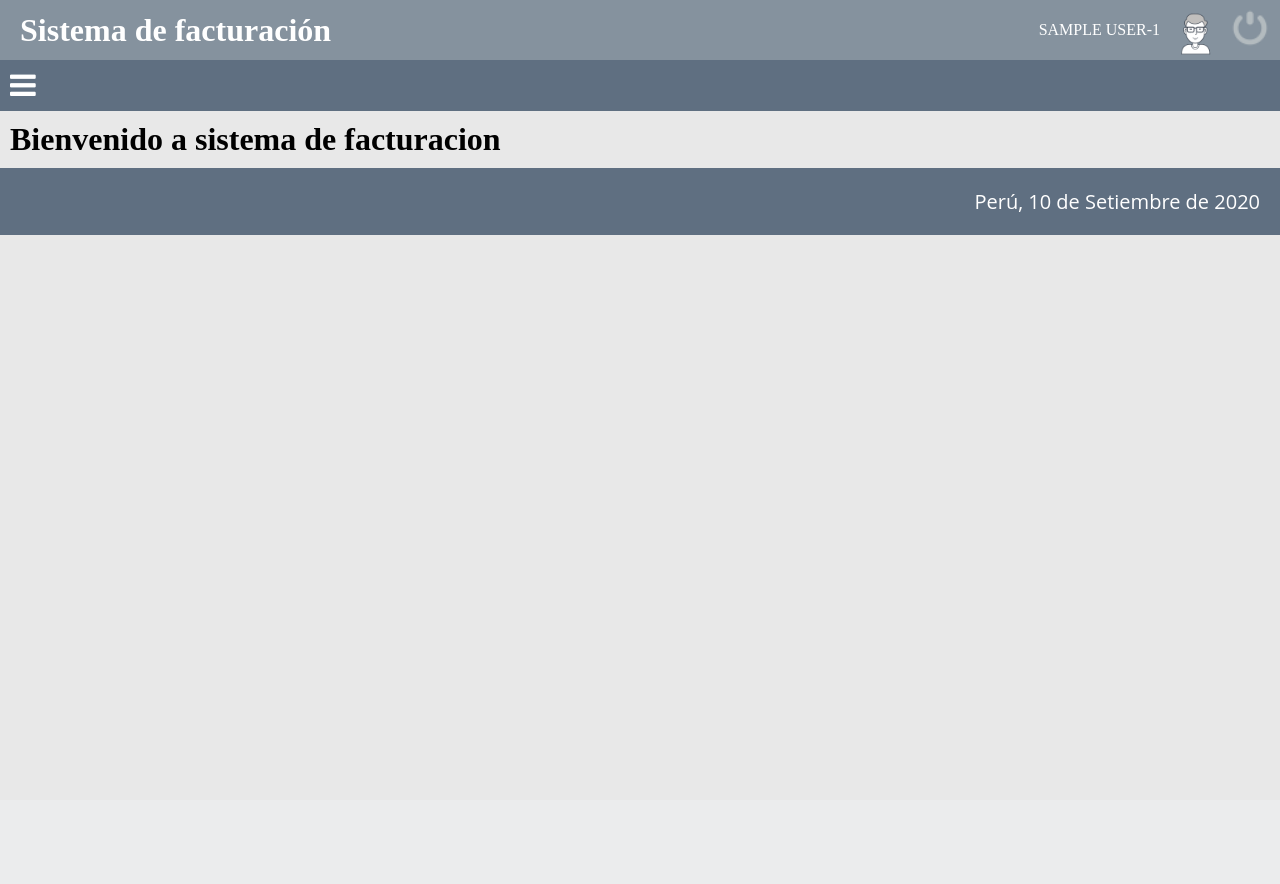
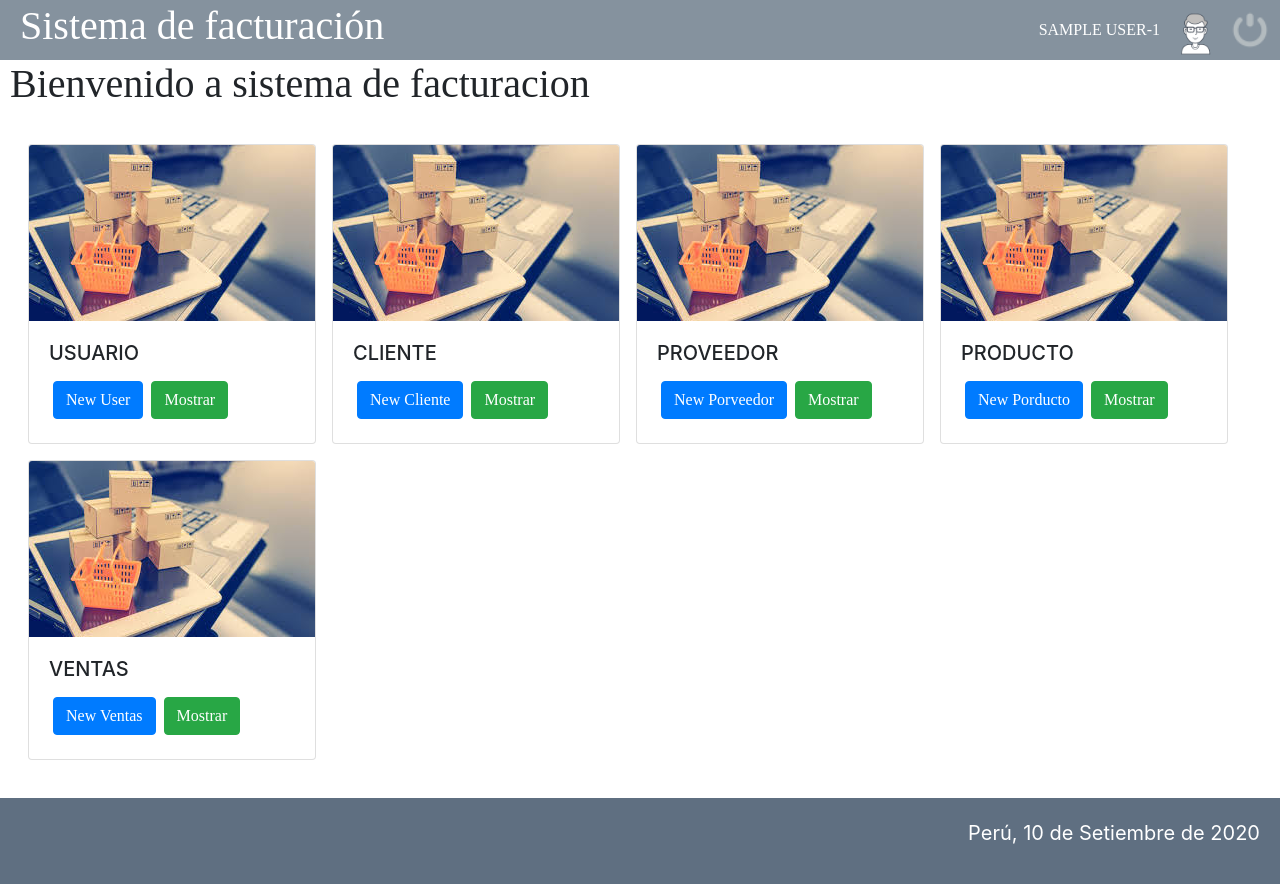
Before and after one commit to irineorojas/facturacion, a PHP site: page /plan/principal.php in a window 1280 px wide. Before the commit the page ends 235 px from the top, so only its background shows below. Run offline with PHP 8.4, Linux system fonts and the light colour scheme; the visitor is signed in with stand-in values (Sample User, id 1).

Commit message:
principal

```diff
--- a/plan/principal.php
+++ b/plan/principal.php
@@ -1,4 +1,9 @@
-<?php session_start(); ?>
+<?php session_start();
+	if (empty($_SESSION['active'])) {
+	    header('Location: ../');
+	}
+
+?>
 <!DOCTYPE html>
 <html lang="en">
 <head>
@@ -8,15 +13,88 @@
 	<link rel="stylesheet" type="text/css" href="css/estilos.css">
 	<link rel="stylesheet" type="text/css" href="css/style.css">
 	<link rel="stylesheet" href="css/font-awesome.css">
+    <link rel="stylesheet" href="https://stackpath.bootstrapcdn.com/bootstrap/4.5.2/css/bootstrap.min.css" integrity="sha384-JcKb8q3iqJ61gNV9KGb8thSsNjpSL0n8PARn9HuZOnIxN0hoP+VmmDGMN5t9UJ0Z" crossorigin="anonymous">
 	<?php include "meses.php"; ?>
 	<script src="js/jquery-3.5.1.min.js"></script>
 	<script src="js/main.js"></script>
 </head>
 <body>
-	<?php include('header.php') ?>
+	<header class="headerr">
+		<h1>Sistema de facturación</h1>
+		<div class="banner">
+			<span class="usuario"><?php echo $_SESSION['nombre'].'-'.$_SESSION['idrol']; ?></span>
+			<img class="foto" src="img/user.png">
+			<a href="cerrar.php"><img class="cerrar" src="img/salir.png" alt="Salir de la pagina" title="Salir"></a>
+		</div>
+
+	</header>
 	<h1>Bienvenido a sistema de facturacion</h1>
+	<div class="form-inline" style="padding: 20px;">
+		<?php
+		if ($_SESSION['idrol']==1) {
+		 ?>
+		<div class="card m-2" style="width: 18rem;">
+		  <img src="img/produc.jpg" class="card-img-top" alt="...">
+		  <div class="card-body">
+		    <h5 class="card-title">USUARIO</h5>
+		    <div class="form-inline">
+		    	<a href="registrouser.php" class="btn btn-primary m-1">New User</a>
+		    	<a href="mostraruser.php" class="btn btn-success m-1">Mostrar</a>
+		    </div>
+		  </div>
+		</div>
+		<?php } ?>
+		<div class="card m-2" style="width: 18rem;">
+		  <img src="img/produc.jpg" class="card-img-top" alt="...">
+		  <div class="card-body">
+		    <h5 class="card-title">CLIENTE</h5>
+		    <div class="form-inline">
+		    	<a href="registrocliente.php" class="btn btn-primary m-1">New Cliente</a>
+		    	<a href="mostrarcliente.php" class="btn btn-success m-1">Mostrar</a>
+		    </div>
+		  </div>
+		</div>
+		<?php
+		if ($_SESSION['idrol']==1 || $_SESSION['idrol']==2) {
+		 ?>
+		<div class="card m-2" style="width: 18rem;">
+		  <img src="img/produc.jpg" class="card-img-top" alt="...">
+		  <div class="card-body">
+		    <h5 class="card-title">PROVEEDOR</h5>
+		    <div class="form-inline">
+		    	<a href="registroproveedor.php" class="btn btn-primary m-1">New Porveedor</a>
+		    	<a href="mostrarproveedor.php" class="btn btn-success m-1">Mostrar</a>
+		    </div>
+		  </div>
+		</div>
+	<?php } ?>
+		<div class="card m-2" style="width: 18rem;">
+		  <img src="img/produc.jpg" class="card-img-top" alt="...">
+		  <div class="card-body">
+		    <h5 class="card-title">PRODUCTO</h5>
+		    <div class="form-inline">
+		    	<?php
+					if ($_SESSION['idrol']==1 || $_SESSION['idrol']==2){
+		 		?>
+		    	<a href="registroproducto.php" class="btn btn-primary m-1">New Porducto</a>
+		    <?php } ?>
+		    	<a href="mostrarproducto.php" class="btn btn-success m-1">Mostrar</a>
+		    </div>
+		  </div>
+		</div>
 
-	<footer>
+		<div class="card m-2" style="width: 18rem;">
+		  <img src="img/produc.jpg" class="card-img-top" alt="...">
+		  <div class="card-body">
+		    <h5 class="card-title">VENTAS</h5>
+		    <div class="form-inline">
+		    	<a href="nuevaventa.php" class="btn btn-primary m-1">New Ventas</a>
+		    	<a href="#" class="btn btn-success m-1">Mostrar</a>
+		    </div>
+		  </div>
+		</div>
+	</div>
+		<footer>
 		<p>Perú, <?php echo fecha(); ?></p>
 	</footer>
 </body>
```
Also changed, not shown: plan/img/produc.jpg (added).
